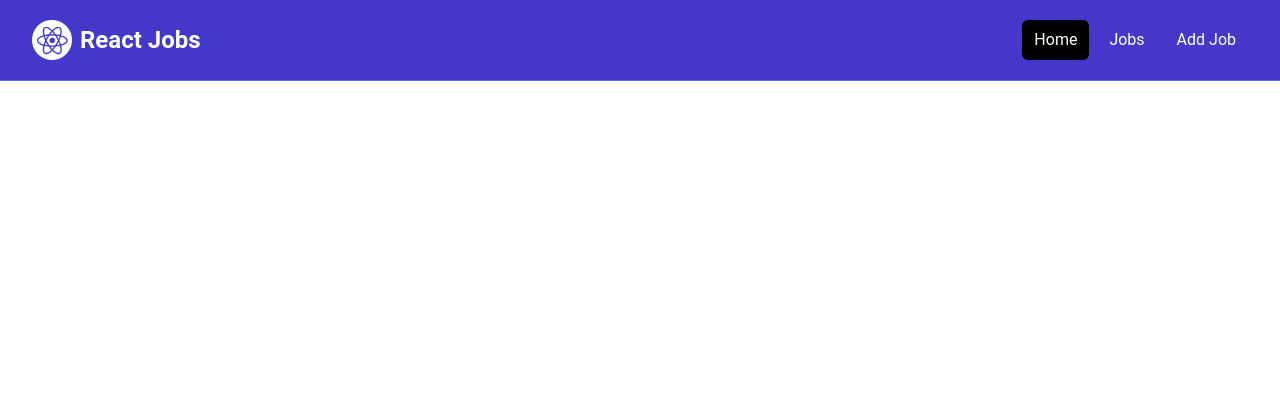
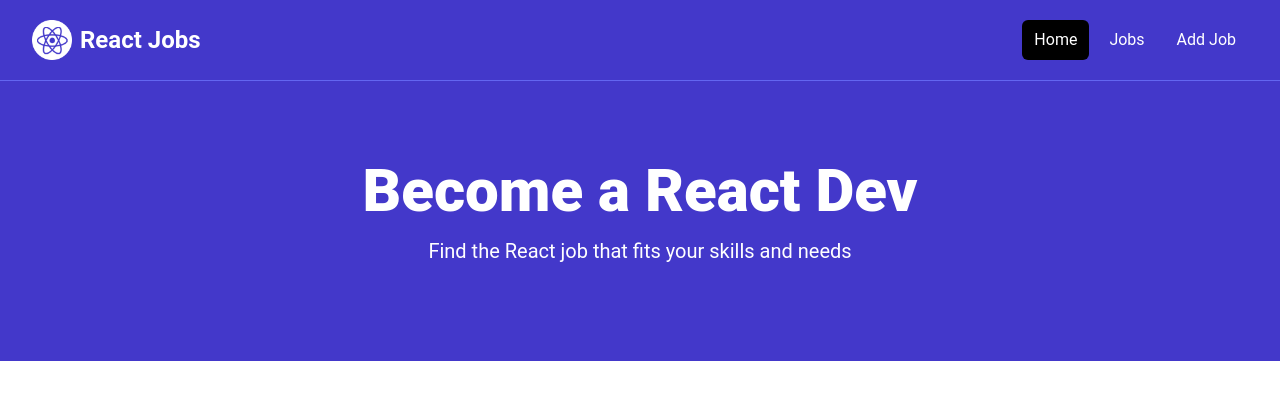
Before and after one commit to CGAJAY/react-practise, a React (Vite) app: page / in a window 1280 px wide. Shown: the top 400 px of the page. Built offline with nearby package versions, Linux system fonts and the light colour scheme.

Commit message:
Added the hero section

```diff
--- a/src/app.jsx
+++ b/src/app.jsx
@@ -1,10 +1,15 @@
 import React from "react";
 import Navbar from "./components/Navbar.jsx";
+import Hero from "./components/Hero.jsx";
 
 const App = () => {
+	const pageTitle = `Become a React Dev`;
+	const pageSubtitle = `Find the React job that fits your skills and
+						needs`;
 	return (
 		<>
 			<Navbar />
+			<Hero title={pageTitle} subtitle={pageSubtitle} />
 		</>
 	);
 };
--- /dev/null
+++ b/src/components/Hero.jsx
@@ -0,0 +1,20 @@
+import React from "react";
+
+const Hero = ({ title, subtitle }) => {
+	return (
+		<section className="bg-indigo-700 py-20 mb-4">
+			<div className="max-w-7xl mx-auto px-4 sm:px-6 lg:px-8 flex flex-col items-center">
+				<div className="text-center">
+					<h1 className="text-4xl font-extrabold text-white sm:text-5xl md:text-6xl">
+						{title}
+					</h1>
+					<p className="my-4 text-xl text-white">
+						{subtitle}
+					</p>
+				</div>
+			</div>
+		</section>
+	);
+};
+
+export default Hero;
--- a/src/components/Navbar.jsx
+++ b/src/components/Navbar.jsx
@@ -3,40 +3,40 @@
 
 const Navbar = () => {
 	return (
-		<nav class="bg-indigo-700 border-b border-indigo-500">
-			<div class="mx-auto max-w-7xl px-2 sm:px-6 lg:px-8">
-				<div class="flex h-20 items-center justify-between">
-					<div class="flex flex-1 items-center justify-center md:items-stretch md:justify-start">
+		<nav className="bg-indigo-700 border-b border-indigo-500">
+			<div className="mx-auto max-w-7xl px-2 sm:px-6 lg:px-8">
+				<div className="flex h-20 items-center justify-between">
+					<div className="flex flex-1 items-center justify-center md:items-stretch md:justify-start">
 						<a
-							class="flex flex-shrink-0 items-center mr-4"
+							className="flex flex-shrink-0 items-center mr-4"
 							href="/index.html"
 						>
 							<img
-								class="h-10 w-auto"
+								className="h-10 w-auto"
 								src={logo}
 								alt="React Jobs"
 							/>
-							<span class="hidden md:block text-white text-2xl font-bold ml-2">
+							<span className="hidden md:block text-white text-2xl font-bold ml-2">
 								React Jobs
 							</span>
 						</a>
-						<div class="md:ml-auto">
-							<div class="flex space-x-2">
+						<div className="md:ml-auto">
+							<div className="flex space-x-2">
 								<a
 									href="/index.html"
-									class="text-white bg-black hover:bg-gray-900 hover:text-white rounded-md px-3 py-2"
+									className="text-white bg-black hover:bg-gray-900 hover:text-white rounded-md px-3 py-2"
 								>
 									Home
 								</a>
 								<a
 									href="/jobs.html"
-									class="text-white hover:bg-gray-900 hover:text-white rounded-md px-3 py-2"
+									className="text-white hover:bg-gray-900 hover:text-white rounded-md px-3 py-2"
 								>
 									Jobs
 								</a>
 								<a
 									href="/add-job.html"
-									class="text-white hover:bg-gray-900 hover:text-white rounded-md px-3 py-2"
+									className="text-white hover:bg-gray-900 hover:text-white rounded-md px-3 py-2"
 								>
 									Add Job
 								</a>
--- a/src/main.jsx
+++ b/src/main.jsx
@@ -1,6 +1,6 @@
 import { StrictMode } from "react";
 import { createRoot } from "react-dom/client";
-import App from "./app.jsx";
+import App from "./App.jsx";
 import "./index.css";
 
 createRoot(document.getElementById("root")).render(
```
